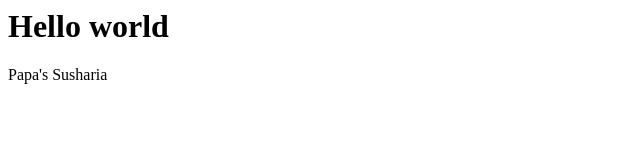
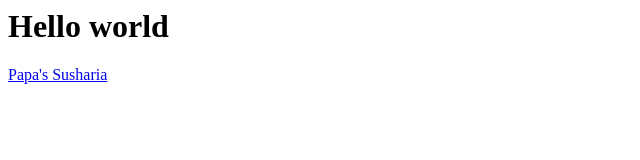
Before and after one commit to notsilverhoft/Free-flash-games, a plain HTML site: page index.html in a window 1280 px wide. Shown: the full height of the page, 0-640 px from the left. Drawn offline with Linux system fonts and the light colour scheme.

Commit message:
Update index.html

```diff
--- a/index.html
+++ b/index.html
@@ -1,2 +1,2 @@
 <h1>Hello world</h1>
-<a src = "notsilverhoft.github.io/Free-flash-games/Papagame1.html">Papa's Susharia<a/>
+<a href = "notsilverhoft.github.io/Free-flash-games/Papagame1.html">Papa's Susharia<a/>
```
